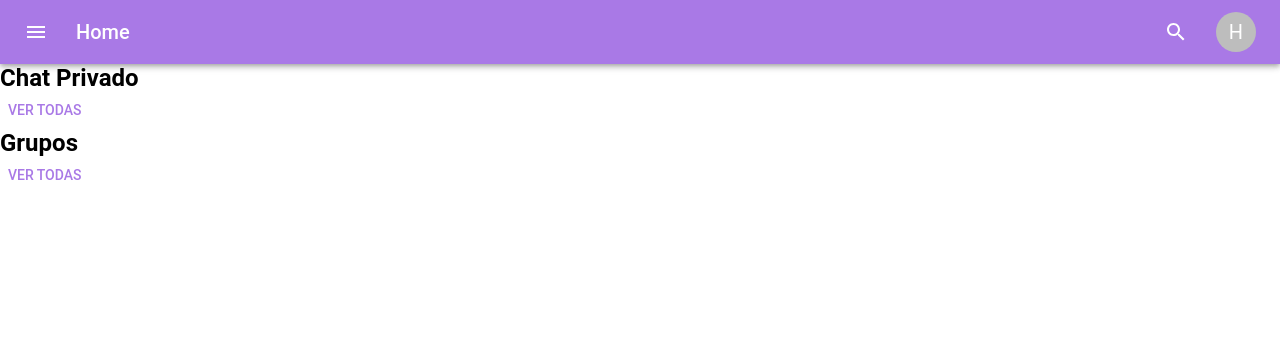
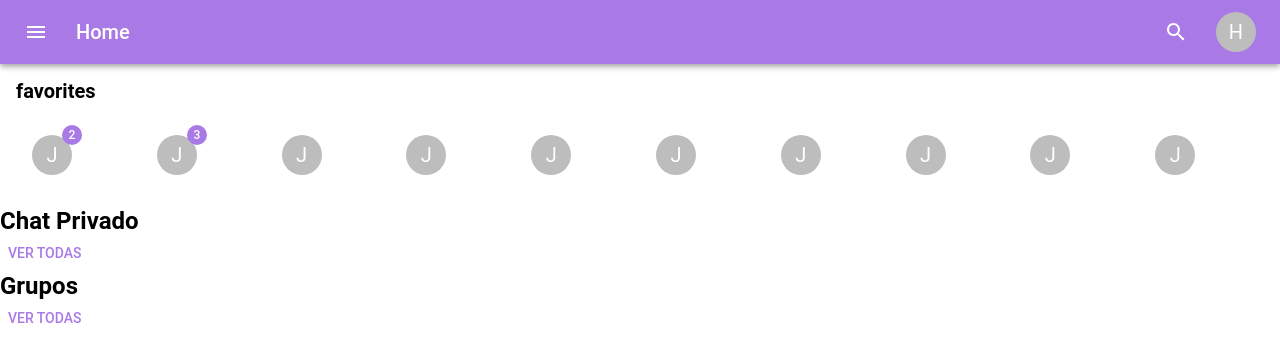
Before and after one commit to rafaeldellaquila/lotchats, a React (Vite) app: page / in a window 1280 px wide. Shown: the top 362 px of the page. Built offline with nearby package versions, Linux system fonts and the light colour scheme.

Commit message:
:lipstick: create the favoriteList

```diff
--- /dev/null
+++ b/src/components/shared/FavoriteList/index.tsx
@@ -0,0 +1,59 @@
+import {
+  Avatar,
+  Badge,
+  Box,
+  List,
+  ListItem,
+  ListItemAvatar,
+  Typography
+} from '@mui/material'
+import { useTranslation } from 'react-i18next'
+
+import { Favorite } from '@/@types/common'
+
+interface FavoritesListProps {
+  favorites: Favorite[]
+  maxVisible: number
+}
+
+const FavoritesList: React.FC<FavoritesListProps> = ({
+  favorites,
+  maxVisible
+}) => {
+  const { t } = useTranslation()
+  const visibleFavorites = favorites.slice(0, maxVisible)
+
+  return (
+    <Box sx={{ p: 2, display: 'flex', flexDirection: 'column' }}>
+      <Typography variant='h1' fontWeight='600' sx={{ mb: 2 }}>
+        {t('favorites')}
+      </Typography>
+      <List
+        sx={{
+          display: 'flex',
+          flexWrap: 'nowrap',
+          flexDirection: 'row',
+          overflow: 'auto',
+          width: '100%',
+          scrollbarWidth: 'none',
+          '&::-webkit-scrollbar': {
+            display: 'none'
+          },
+          '-ms-overflow-style': 'none'
+        }}
+      >
+        {visibleFavorites.map(favorite => (
+          <ListItem key={favorite.id}>
+            <ListItemAvatar>
+              <Badge badgeContent={favorite.notificationCount} color='primary'>
+                <Avatar src={favorite.avatarUrl}>{favorite.name[0]}</Avatar>
+              </Badge>
+            </ListItemAvatar>
+          </ListItem>
+        ))}
+      </List>
+    </Box>
+  )
+}
+
+export default FavoritesList
--- a/src/pages/Home/index.tsx
+++ b/src/pages/Home/index.tsx
@@ -1,14 +1,69 @@
-import { Button } from '@mui/material'
+import { Box, Button } from '@mui/material'
 
+import { Favorite } from '@/@types/common'
+import FavoritesList from '@/components/shared/FavoriteList'
 import Navbar from '@components/Navbar'
 
+const mockFavorites: Favorite[] = [
+  {
+    id: 1,
+    name: 'John Doe',
+    avatarUrl: undefined,
+    notificationCount: 2
+  },
+  {
+    id: 2,
+    name: 'Jane Doe',
+    avatarUrl: undefined,
+    notificationCount: 3
+  },
+  {
+    id: 4,
+    name: 'John Doe',
+    avatarUrl: undefined
+  },
+  {
+    id: 5,
+    name: 'John Doe',
+    avatarUrl: undefined
+  },
+  {
+    id: 6,
+    name: 'John Doe',
+    avatarUrl: undefined
+  },
+  {
+    id: 7,
+    name: 'John Doe',
+    avatarUrl: undefined
+  },
+  {
+    id: 8,
+    name: 'John Doe',
+    avatarUrl: undefined
+  },
+  {
+    id: 9,
+    name: 'John Doe',
+    avatarUrl: undefined
+  },
+  {
+    id: 10,
+    name: 'John Doe',
+    avatarUrl: undefined
+  },
+  {
+    id: 11,
+    name: 'John Doe',
+    avatarUrl: undefined
+  }
+]
+
 const Home: React.FC = () => {
-  // const [isDrawerOpen, toggleDrawer] = useToggle()
-  // const [isSearchModalOpen, toggleSearchModal] = useToggle()
-
   return (
-    <div className='home-container'>
+    <Box className='home-container' sx={{ width: '100%' }}>
       <Navbar />
+      <FavoritesList favorites={mockFavorites} maxVisible={10} />
       <section className='chat-section'>
         <h2>Chat Privado</h2>
 
@@ -18,7 +73,7 @@ const Home: React.FC = () => {
         <h2>Grupos</h2>
         <Button>Ver todas</Button>
       </section>
-    </div>
+    </Box>
   )
 }
 
--- a/src/theme/index.ts
+++ b/src/theme/index.ts
@@ -51,6 +51,15 @@ const theme = createTheme({
       900: '#353231' // darkgray
     }
   },
+  breakpoints: {
+    values: {
+      xs: 0,
+      sm: 600,
+      md: 768,
+      lg: 1200,
+      xl: 1440
+    }
+  },
   components: {
     MuiListItemIcon: {
       styleOverrides: {
```
Also changed, not shown: src/@types/common.ts (+7 -0 lines).
